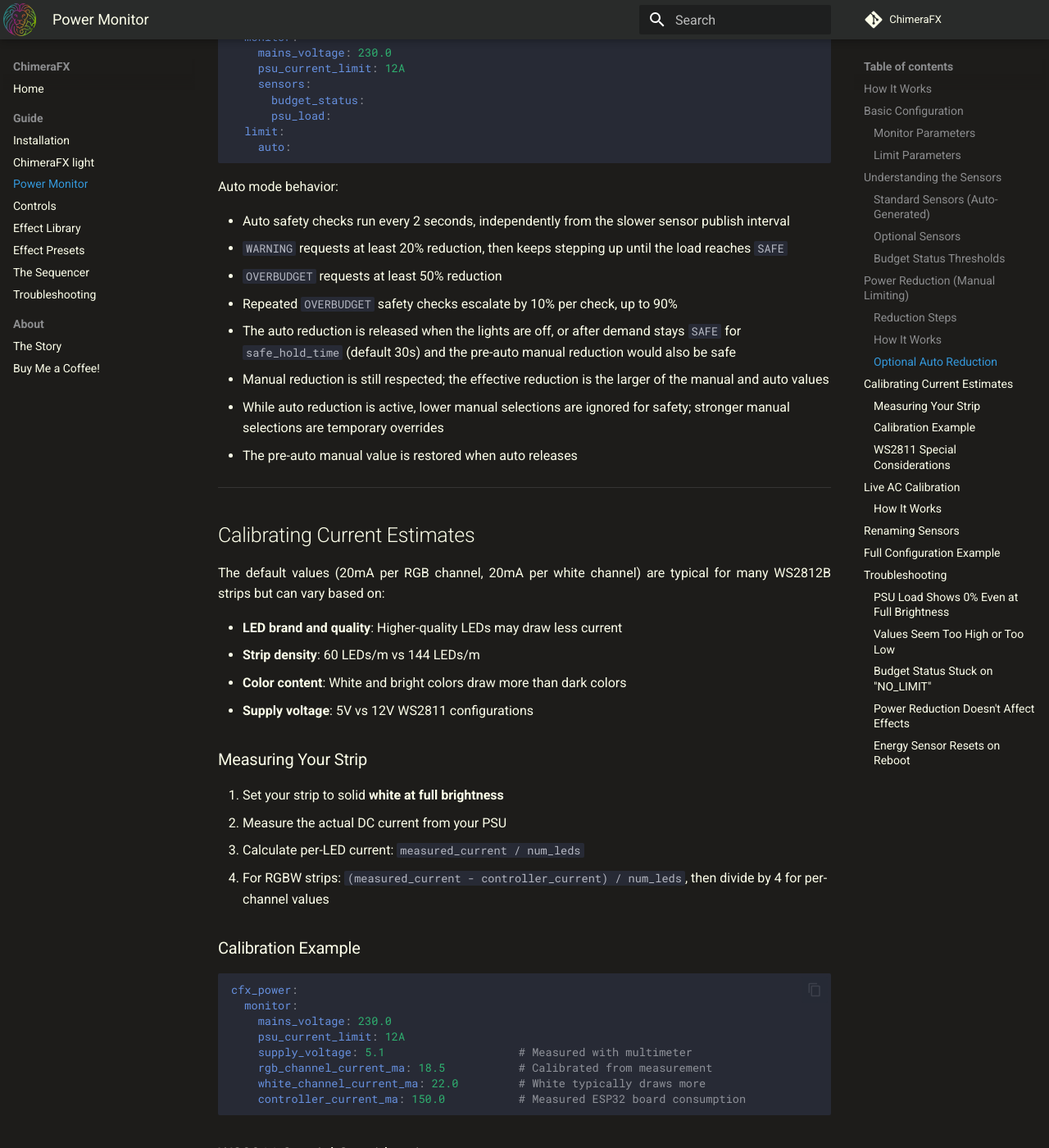
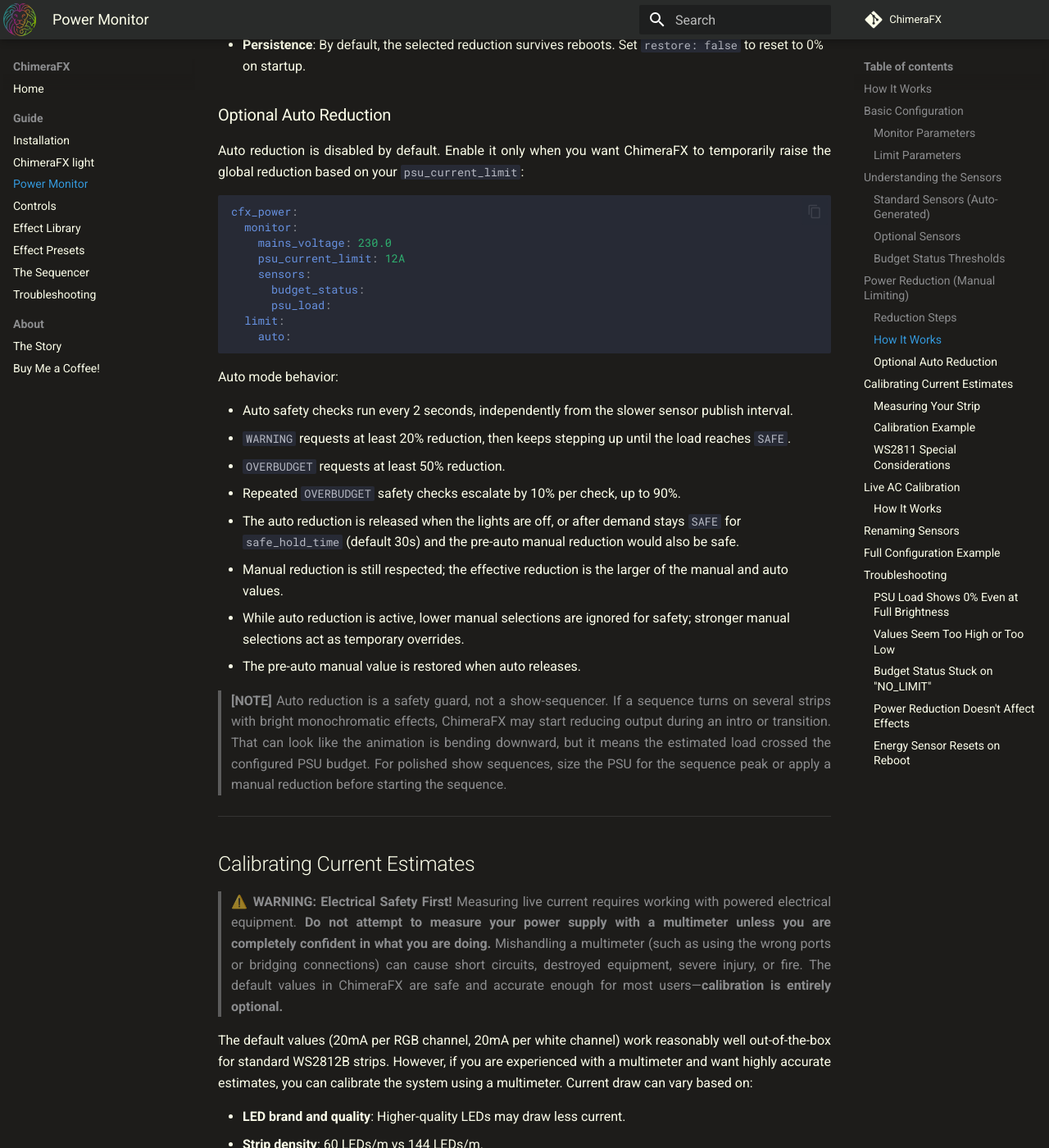
Before and after one commit to effelle/ChimeraFX, an MkDocs documentation site: the page built from docs/Power-Monitor.md, in a window 1280 px wide and 1400 px high, scrolled down 5217 px. Shown: the whole window at 82% size. Built offline with MkDocs 1.6.1 and Material for MkDocs 9.7.7, drawn with Linux system fonts in a browser that asks for light colours; comment, search, counter and statistics services are not loaded; some of the changed text lies outside the part shown.

Commit message:
docs: comprehensive polish of power monitor and add sacrificial pixel guide

````diff
--- a/docs/Power-Monitor.md
+++ b/docs/Power-Monitor.md
@@ -1,4 +1,4 @@
-# Power Monitor
+# ChimeraFX Power Monitor
 
 The ChimeraFX Power Monitor (`cfx_power`) provides real-time power consumption estimates for your LED strip installation. It helps you understand how much power your lights draw and gives you manual control to reduce brightness when needed.
 
@@ -6,11 +6,11 @@
 
 The power monitor is **estimate-first**, not measurement-first:
 
-1. **Frame-based sampling**: Each time ChimeraFX transmits a frame to the LEDs, it records an instantaneous power estimate based on the current pixel colors
-2. **Rolling average**: Over each `update_interval` window (default: 5 seconds), ChimeraFX averages all frame estimates
-3. **Published sensors**: The averaged values are published to Home Assistant as sensors
+1. **Frame-based sampling**: Each time ChimeraFX transmits a frame to the LEDs, it records an instantaneous power estimate based on the current pixel colors.
+2. **Rolling average**: Over each `update_interval` window (default: 5 seconds), ChimeraFX averages all frame estimates.
+3. **Published sensors**: The averaged values are published to Home Assistant as sensors.
 
-This approach is efficient because it piggybacks on the existing frame transmission cycle without adding dedicated ADC measurements.
+This approach is efficient because it piggybacks on the existing frame transmission cycle without requiring extra ADC (Analog-to-Digital Converter) hardware or wiring to measure the electrical current.
 
 > **Important**: The power monitor does **not** perform automatic brightness limiting unless you explicitly enable `limit.auto`. When monitoring is enabled, ChimeraFX automatically exposes a manual **Power Reduction** control as an emergency fallback or global day/night cap. Use the optional `limit` section to customize that control.
 
@@ -18,30 +18,34 @@
 
 ## Basic Configuration
 
+Add the following to the **root level** of your ESPHome YAML configuration:
+
 ```yaml
 cfx_power:
   monitor:
     mains_voltage: 230.0       # Required - your AC mains voltage
-    psu_current_limit: 12A     # Strongly recommended
+    psu_current_limit: 12A     # Optional but recommended. PSU max current output.
 ```
 
 ### Monitor Parameters
 
 | Parameter | Type | Default | Description |
 |:---|:---|:---|:---|
-| **mains_voltage** | float | *(required)* | Your AC mains voltage (e.g., 120.0 for US, 230.0 for EU/UK) |
-| **psu_current_limit** | current | `0A` | Your PSU's maximum current output |
-| update_interval | time | `5s` | How often to publish sensor updates |
-| supply_voltage | float | `5.0` | LED strip supply voltage (usually 5V) |
-| psu_efficiency | float | `0.85` | PSU efficiency factor (0.01-1.0) |
-| power_factor | float | `0.90` | Power factor for AC calculations (0.01-1.0) |
-| controller_current_ma | float | `120.0` | ESP32 controller board consumption |
-| idle_current_ma | float | `1.0` | LED strip standby current per channel |
-| rgb_channel_current_ma | float | `20.0` | Typical current per RGB channel per LED |
-| white_channel_current_ma | float | `20.0` | Typical current for white channel per LED |
-| mains_voltage_sensor | sensor | *(none)* | Live AC voltage from Home Assistant |
-| power_factor_sensor | sensor | *(none)* | Live power factor from Home Assistant |
-| sensors | dict | *(see below)* | Configure which sensors are generated |
+| **mains_voltage** | float | *(required)* | Your AC mains voltage (e.g., 120.0 for US, 230.0 for EU/UK). |
+| **psu_current_limit** | string | `0A` | Your PSU's maximum current output (must include 'A', e.g., `12A` or `5.5A`). |
+| update_interval | time | `5s` | How often to publish sensor updates. |
+| supply_voltage | float | `5.0` | LED strip supply voltage (usually 5V). |
+| psu_efficiency | float | `0.85` | PSU efficiency factor (0.01-1.0). |
+| power_factor | float | `0.90` | Power factor for AC calculations (0.01-1.0). |
+| controller_current_ma | float | `120.0` | ESP32 controller board consumption. |
+| idle_current_ma | float | `1.0` | LED strip standby current per channel. |
+| rgb_channel_current_ma | float | `20.0` | Typical current per RGB channel per LED. |
+| white_channel_current_ma | float | `20.0` | Typical current for white channel per LED. |
+| mains_voltage_sensor | sensor | *(none)* | Live AC voltage from Home Assistant. |
+| power_factor_sensor | sensor | *(none)* | Live power factor from Home Assistant. |
+| sensors | dict | *(see below)* | Configure which sensors are generated. |
+
+> **[TIP]** `mains_voltage_sensor` and `power_factor_sensor` are optional, but can be used to calculate power readings more accurately. If you don't configure them—or if the sensors become unavailable—ChimeraFX will automatically fall back to the static values provided by the `mains_voltage` and `power_factor` parameters.
 
 ### Limit Parameters
 
@@ -49,10 +53,10 @@
 
 | Parameter | Type | Default | Description |
 |:---|:---|:---|:---|
-| restore | boolean | `true` | Restore last power reduction on reboot |
-| name | string | `"Power Reduction"` | Display name for the dropdown entity |
-| icon | icon | `mdi:brightness-percent` | Icon for the dropdown entity |
-| auto.safe_hold_time | time | `30s` | Optional auto-release delay after demand returns to `SAFE` |
+| restore | boolean | `true` | Restore last power reduction on reboot. |
+| name | string | `"Power Reduction"` | Display name for the dropdown entity. |
+| icon | icon | `mdi:brightness-percent` | Icon for the dropdown entity. |
+| auto.safe_hold_time | time | `30s` | Optional auto-release delay after demand returns to `SAFE`. |
 
 ---
 
@@ -64,8 +68,8 @@
 
 | Sensor | Unit | Description |
 |:---|:---|:---|
-| **DC Current** | A | Estimated DC current draw from the 5V supply |
-| **DC Power** | W | Estimated DC power consumption (voltage × current) |
+| **DC Current** | A | Estimated DC current draw from the 5V supply. |
+| **DC Power** | W | Estimated DC power consumption (voltage × current). |
 
 ### Optional Sensors
 
@@ -102,12 +106,12 @@
 
 | Sensor | Unit | Description |
 |:---|:---|:---|
-| **AC Power** | W | Estimated AC power draw (DC Power ÷ PSU Efficiency) |
-| **Energy** | kWh | Cumulative energy consumption over time |
-| **PSU Load** | % | Percentage of configured PSU capacity being used |
-| **Budget Status** | text | Overall status: `SAFE`, `WARNING`, `OVERBUDGET`, or `NO_LIMIT` |
-| **Apparent Power** | VA | AC apparent power (AC Power ÷ Power Factor) |
-| **AC Current** | A | Estimated AC current draw |
+| **AC Power** | W | Estimated AC power draw (DC Power ÷ PSU Efficiency). |
+| **Energy** | kWh | Cumulative energy consumption over time. |
+| **PSU Load** | % | Percentage of configured PSU capacity being used. |
+| **Budget Status** | text | Overall status: `SAFE`, `WARNING`, `OVERBUDGET`, or `NO_LIMIT`. |
+| **Apparent Power** | VA | AC apparent power (AC Power ÷ Power Factor). |
+| **AC Current** | A | Estimated AC current draw. |
 
 ### Budget Status Thresholds
 
@@ -115,10 +119,10 @@
 
 | Status | Condition |
 |:---|:---|
-| `SAFE` | PSU Load < 85%; operating within normal PSU thermal/efficiency range |
-| `WARNING` | 85% <= PSU Load <= 100%; increase reduction or simplify the effect |
-| `OVERBUDGET` | PSU Load > 100%; apply a larger reduction or upgrade the PSU |
-| `NO_LIMIT` | `psu_current_limit` not configured |
+| `SAFE` | PSU Load < 85%; operating within normal PSU thermal/efficiency range. |
+| `WARNING` | 85% <= PSU Load <= 100%; increase reduction or simplify the effect. |
+| `OVERBUDGET` | PSU Load > 100%; apply a larger reduction or upgrade the PSU. |
+| `NO_LIMIT` | `psu_current_limit` not configured. |
 
 ---
 
@@ -140,28 +144,28 @@
 
 | Selection | Brightness Reduction | Effect |
 |:---|:---|:---|
-| 0% | None | Full brightness |
-| 10% | 10% | Slight dim |
-| 20% | 20% | Moderate dim |
-| 30% | 30% | Significant dim |
-| 40% | 40% | Heavy reduction |
-| 50% | 50% | Emergency reduction |
-| 60% | 60% | Strong emergency reduction |
-| 70% | 70% | Very strong emergency reduction |
-| 80% | 80% | Near-minimum output |
-| 90% | 90% | Night cap / last-resort emergency output |
+| 0% | None | Full brightness. |
+| 10% | 10% | Slight dim. |
+| 20% | 20% | Moderate dim. |
+| 30% | 30% | Significant dim. |
+| 40% | 40% | Heavy reduction. |
+| 50% | 50% | Emergency reduction. |
+| 60% | 60% | Strong emergency reduction. |
+| 70% | 70% | Very strong emergency reduction. |
+| 80% | 80% | Near-minimum output. |
+| 90% | 90% | Night cap / last-resort emergency output. |
 
-> **[TIP]** You could use your lights without reduction during the day, and enable 50% reduction (or more) at night using a simple automation. This could save power without creating a new scene!
+> **[TIP]** You could use your lights without reduction during the day, and enable 50% reduction (or more) at night using a simple automation. This saves power without having to create completely new scenes or presets!
 
 ### How It Works
 
-- **Smooth transitions**: When you change the reduction level, ChimeraFX smoothly ramps over a fixed 800ms safety window
-- **Buffer preservation**: The reduction applies only to the transmit/packing path, leaving effect buffers untouched
-- **Persistence**: By default, the selected reduction survives reboots. Set `restore: false` to reset to 0% on startup
+- **Smooth transitions**: When you change the reduction level, ChimeraFX smoothly ramps over a fixed 800ms safety window.
+- **Effect preservation**: The brightness reduction is applied at the very last second before sending data to the LEDs. This means your active effects and colors continue running perfectly in the background without being distorted by the dimming.
+- **Persistence**: By default, the selected reduction survives reboots. Set `restore: false` to reset to 0% on startup.
 
 ### Optional Auto Reduction
 
-Auto reduction is disabled by default. Enable it only when you want ChimeraFX to temporarily raise the global reduction based on `psu_current_limit`:
+Auto reduction is disabled by default. Enable it only when you want ChimeraFX to temporarily raise the global reduction based on your `psu_current_limit`:
 
 ```yaml
 cfx_power:
@@ -177,32 +181,37 @@
 
 Auto mode behavior:
 
-- Auto safety checks run every 2 seconds, independently from the slower sensor publish interval
-- `WARNING` requests at least 20% reduction, then keeps stepping up until the load reaches `SAFE`
-- `OVERBUDGET` requests at least 50% reduction
-- Repeated `OVERBUDGET` safety checks escalate by 10% per check, up to 90%
-- The auto reduction is released when the lights are off, or after demand stays `SAFE` for `safe_hold_time` (default 30s) and the pre-auto manual reduction would also be safe
-- Manual reduction is still respected; the effective reduction is the larger of the manual and auto values
-- While auto reduction is active, lower manual selections are ignored for safety; stronger manual selections are temporary overrides
-- The pre-auto manual value is restored when auto releases
+- Auto safety checks run every 2 seconds, independently from the slower sensor publish interval.
+- `WARNING` requests at least 20% reduction, then keeps stepping up until the load reaches `SAFE`.
+- `OVERBUDGET` requests at least 50% reduction.
+- Repeated `OVERBUDGET` safety checks escalate by 10% per check, up to 90%.
+- The auto reduction is released when the lights are off, or after demand stays `SAFE` for `safe_hold_time` (default 30s) and the pre-auto manual reduction would also be safe.
+- Manual reduction is still respected; the effective reduction is the larger of the manual and auto values.
+- While auto reduction is active, lower manual selections are ignored for safety; stronger manual selections act as temporary overrides.
+- The pre-auto manual value is restored when auto releases.
+
+> **[NOTE]** Auto reduction is a safety guard, not a show-sequencer. If a sequence turns on several strips with bright monochromatic effects, ChimeraFX may start reducing output during an intro or transition. That can look like the animation is bending downward, but it means the estimated load crossed the configured PSU budget. For polished show sequences, size the PSU for the sequence peak or apply a manual reduction before starting the sequence.
 
 ---
 
 ## Calibrating Current Estimates
 
-The default values (20mA per RGB channel, 20mA per white channel) are typical for many WS2812B strips but can vary based on:
+> ⚠️ **WARNING: Electrical Safety First!**
+> Measuring live current requires working with powered electrical equipment. **Do not attempt to measure your power supply with a multimeter unless you are completely confident in what you are doing.** Mishandling a multimeter (such as using the wrong ports or bridging connections) can cause short circuits, destroyed equipment, severe injury, or fire. The default values in ChimeraFX are safe and accurate enough for most users—**calibration is entirely optional.**
 
-- **LED brand and quality**: Higher-quality LEDs may draw less current
-- **Strip density**: 60 LEDs/m vs 144 LEDs/m
-- **Color content**: White and bright colors draw more than dark colors
-- **Supply voltage**: 5V vs 12V WS2811 configurations
+The default values (20mA per RGB channel, 20mA per white channel) work reasonably well out-of-the-box for standard WS2812B strips. However, if you are experienced with a multimeter and want highly accurate estimates, you can calibrate the system using a multimeter. Current draw can vary based on:
+
+- **LED brand and quality**: Higher-quality LEDs may draw less current.
+- **Strip density**: 60 LEDs/m vs 144 LEDs/m.
+- **Color content**: White and bright colors draw more than dark colors.
+- **Supply voltage**: 5V vs 12V WS2811 configurations.
 
 ### Measuring Your Strip
 
-1. Set your strip to solid **white at full brightness**
-2. Measure the actual DC current from your PSU
-3. Calculate per-LED current: `measured_current / num_leds`
-4. For RGBW strips: `(measured_current - controller_current) / num_leds`, then divide by 4 for per-channel values
+1. Set your strip to solid **white at full brightness**.
+2. Measure the actual DC current from your PSU using a multimeter.
+3. Calculate per-LED current: `measured_current / num_leds`.
+4. For RGBW strips: `(measured_current - controller_current) / num_leds`, then divide by 4 for per-channel values.
 
 ### Calibration Example
 
@@ -221,11 +230,11 @@
 
 WS2811 strips at 12V use a different architecture with groupings of 3 LEDs per IC. Current varies significantly with:
 
-- Input voltage (9V-12V range)
-- LED grouping configuration
-- Built-in resistor values
+- Input voltage (9V-12V range).
+- LED grouping configuration.
+- Built-in resistor values.
 
-For WS2811 strips, measure your actual consumption and calibrate accordingly.
+For WS2811 strips, it is highly recommended to measure your actual consumption and calibrate accordingly.
 
 ---
 
@@ -253,9 +262,9 @@
 
 ### How It Works
 
-- **With live sensors**: ChimeraFX uses the live readings for `apparent_power` and `ac_current` calculations
-- **Fallback values**: The static `mains_voltage` and `power_factor` remain as fallbacks if the Home Assistant sensors become unavailable
-- **Validation**: Invalid readings (out of range or unavailable) automatically fall back to static values
+- **With live sensors**: ChimeraFX uses the live readings for `apparent_power` and `ac_current` calculations.
+- **Fallback values**: The static `mains_voltage` and `power_factor` remain as fallbacks if the Home Assistant sensors become unavailable.
+- **Validation**: Invalid readings (out of range or unavailable) automatically fall back to static values.
 
 ---
 
@@ -329,15 +338,15 @@
 
 ### PSU Load Shows 0% Even at Full Brightness
 
-1. Verify `psu_current_limit` is set (without it, load percentage cannot be calculated)
-2. Check that your strips have effects running (power is only sampled during frame transmission)
-3. Try setting `update_interval: 1s` to see faster updates
+1. Verify `psu_current_limit` is set (without it, load percentage cannot be calculated).
+2. Check that your strips have effects running (power is only sampled during frame transmission).
+3. Try setting `update_interval: 1s` to see faster updates.
 
 ### Values Seem Too High or Too Low
 
-- Review [Calibrating Current Estimates](#calibrating-current-estimates) above
-- For RGBW strips, ensure you're using `chipset: SK6812` so RGBW mode is auto-enabled
-- Check `supply_voltage` matches your actual PSU output (measure with multimeter)
+- Review [Calibrating Current Estimates](#calibrating-current-estimates) above.
+- For RGBW strips, ensure you're using `chipset: SK6812` so RGBW mode is auto-enabled.
+- Check `supply_voltage` matches your actual PSU output (measure with a multimeter).
 
 ### Budget Status Stuck on "NO_LIMIT"
 
@@ -354,14 +363,16 @@
 
 The power reduction scales the *transmit* brightness, not the internal effect buffers. This is intentional:
 
-- Effect calculations remain accurate and unmodified
-- Only the final output is scaled, providing smooth transitions
-- Perfect for temporary "dim for movie time" scenarios without altering your effect presets
+- Effect calculations remain accurate and unmodified.
+- Only the final output is scaled, providing smooth transitions.
+- Perfect for temporary "dim for movie time" scenarios without altering your carefully configured effect presets.
 
 ### Energy Sensor Resets on Reboot
 
-By default, the energy accumulation is persisted to flash and restored on reboot. If this isn't working:
+Home Assistant records the energy sensor on each state change. ChimeraFX also keeps a sparse on-device backup so the estimated counter can recover after a reboot.
 
-1. Ensure your ESP32 has flash storage enabled
-2. Check ESPHome logs for any flash-related errors
-3. The energy value is saved every 5 minutes and on each sensor update
+If the restored value looks wrong:
+
+1. **Ensure flash is enabled**: Ensure your ESP32 has flash storage enabled in the configuration.
+2. **Check the logs**: Look at the ESPHome logs for any flash-related errors.
+3. **Understand the backup limitation**: The on-device backup is intentionally saved slowly (about once per hour) to prevent wearing out the ESP32's flash memory. Because Home Assistant already tracks total energy securely via the Energy Dashboard, the ESP32's internal value should be treated as a localized backup, not your primary utility meter.
````
Also changed, not shown: docs/Troubleshooting.md (+1 -1 lines), docs/cfx_light.md (+12 -1 lines), 4 other files.
